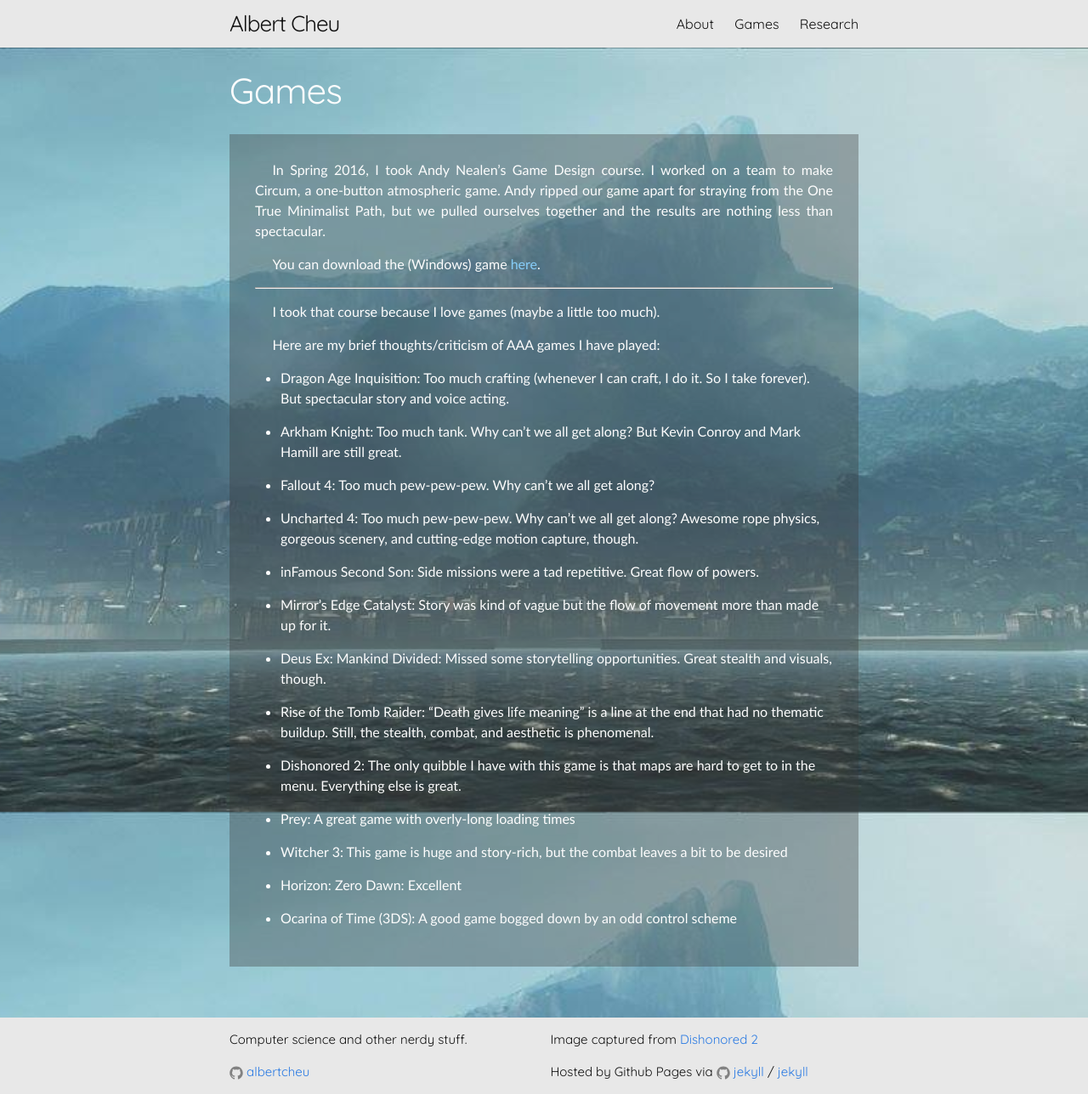
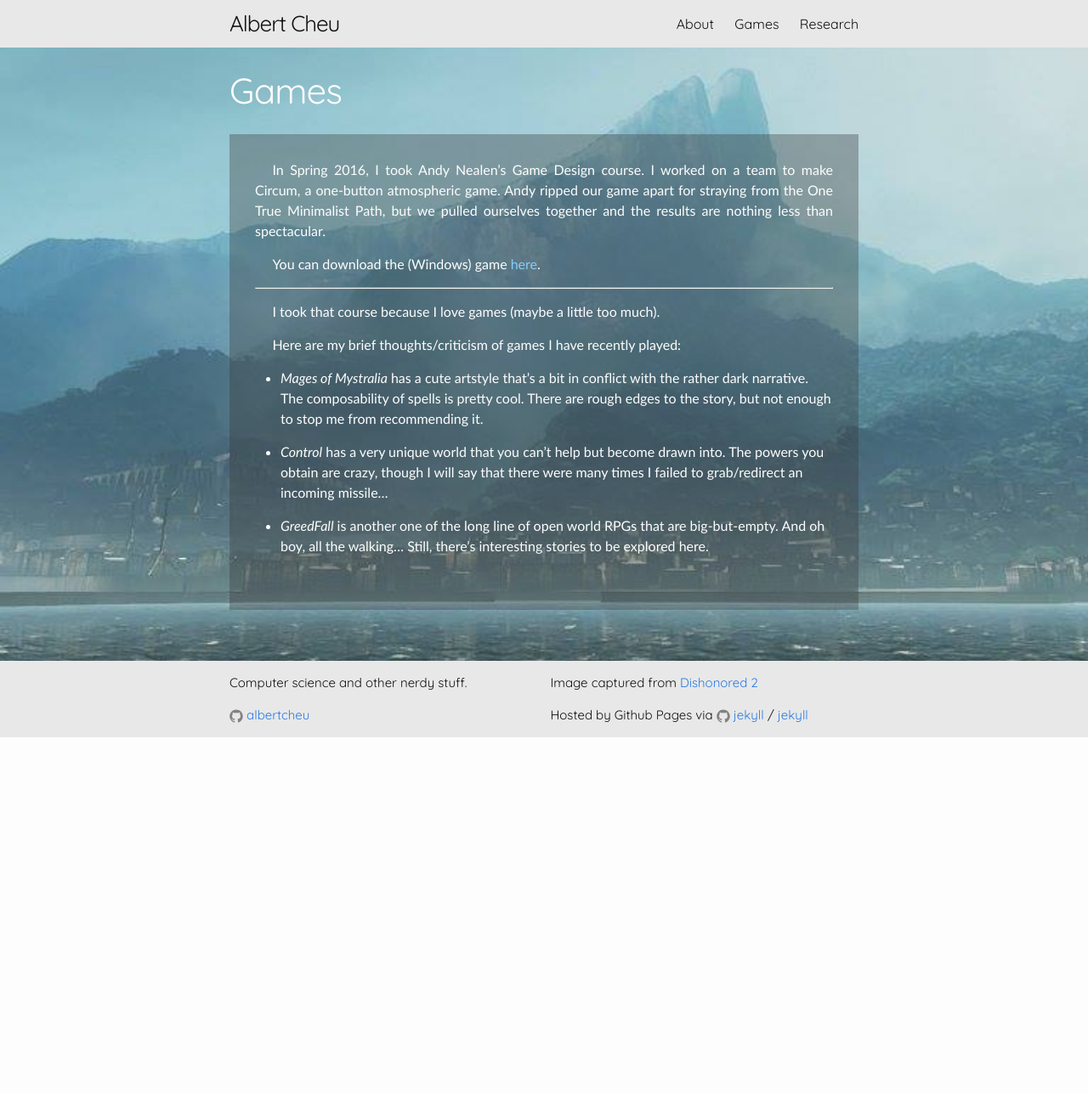
Before and after one commit to albertcheu/albertcheu.github.io, a Jekyll site: the page built from games.md, in a window 1280 px wide. Shown: the whole page at 85% size. Built offline with Jekyll 4.4.1, drawn with Linux system fonts in a browser that asks for light colours; after the commit the page ends 900 px from its top, so only the background shows below that.

```diff
--- a/games.md
+++ b/games.md
@@ -12,30 +12,10 @@ You can download the (Windows) game [here](http://gamejolt.com/games/circum/1530
 
 I took that course because I love games (maybe a little too much).
 
-Here are my brief thoughts/criticism of AAA games I have played:
+Here are my brief thoughts/criticism of games I have recently played:
 
-* Dragon Age Inquisition: Too much crafting (whenever I can craft, I do it. So I take forever). But spectacular story and voice acting.
+* *Mages of Mystralia* has a cute artstyle that's a bit in conflict with the rather dark narrative. The composability of spells is pretty cool. There are rough edges to the story, but not enough to stop me from recommending it.
 
-* Arkham Knight: Too much tank. Why can't we all get along? But Kevin Conroy and Mark Hamill are still great.
+* *Control* has a very unique world that you can't help but become drawn into. The powers you obtain are crazy, though I will say that there were many times I failed to grab/redirect an incoming missile...
 
-* Fallout 4: Too much pew-pew-pew. Why can't we all get along?
-
-* Uncharted 4: Too much pew-pew-pew. Why can't we all get along? Awesome rope physics, gorgeous scenery, and cutting-edge motion capture, though.
-
-* inFamous Second Son: Side missions were a tad repetitive. Great flow of powers.
-
-* Mirror's Edge Catalyst: Story was kind of vague but the flow of movement more than made up for it.
-
-* Deus Ex: Mankind Divided: Missed some storytelling opportunities. Great stealth and visuals, though.
-
-* Rise of the Tomb Raider: "Death gives life meaning" is a line at the end that had no thematic buildup. Still, the stealth, combat, and aesthetic is phenomenal.
-
-* Dishonored 2: The only quibble I have with this game is that maps are hard to get to in the menu. Everything else is great.
-
-* Prey: A great game with overly-long loading times
-
-* Witcher 3: This game is huge and story-rich, but the combat leaves a bit to be desired
-
-* Horizon: Zero Dawn: Excellent
-
-* Ocarina of Time (3DS): A good game bogged down by an odd control scheme
+* *GreedFall* is another one of the long line of open world RPGs that are big-but-empty. And oh boy, all the walking... Still, there's interesting stories to be explored here.
```
Also changed, not shown: _posts/2020-05-02-12-31-Lockdown-Math.md (added, +11 -0 lines), _posts/2020-05-02-12-31-this-is-a-test.md (deleted, +0 -9 lines).
